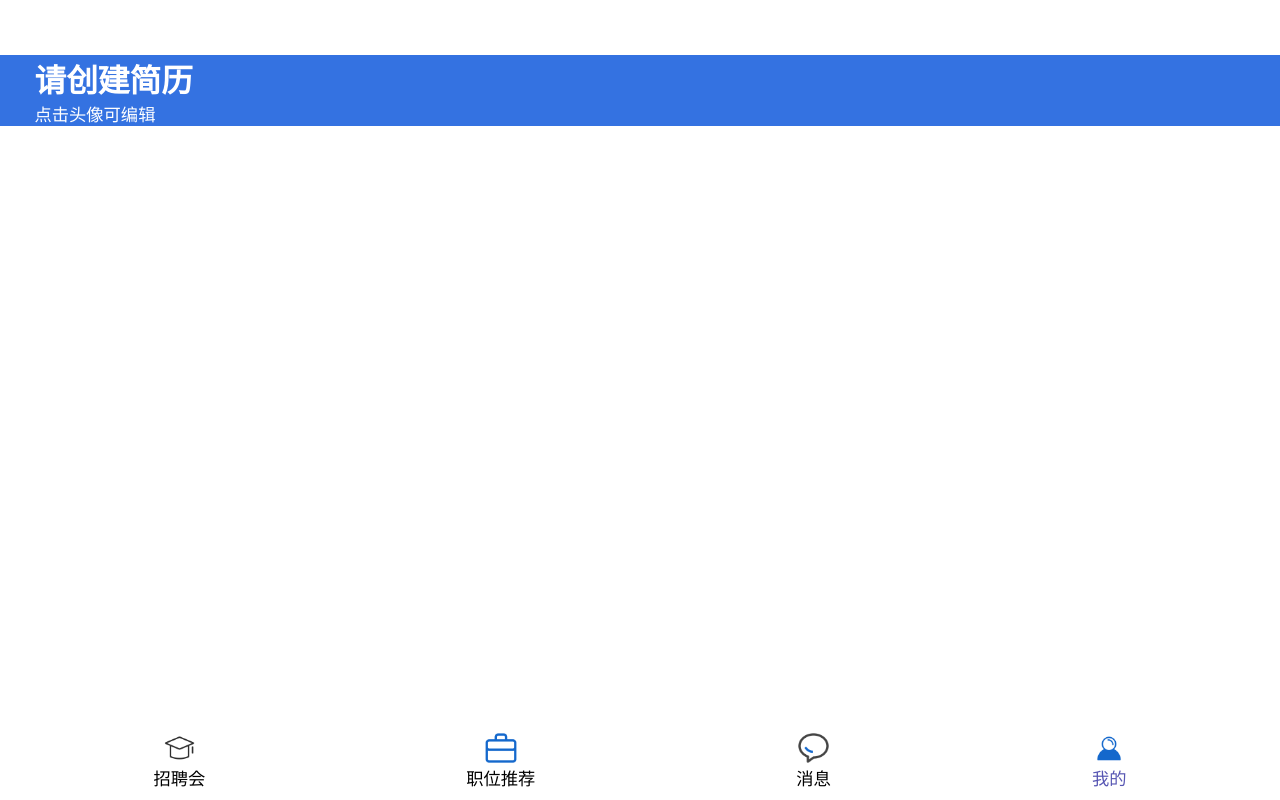
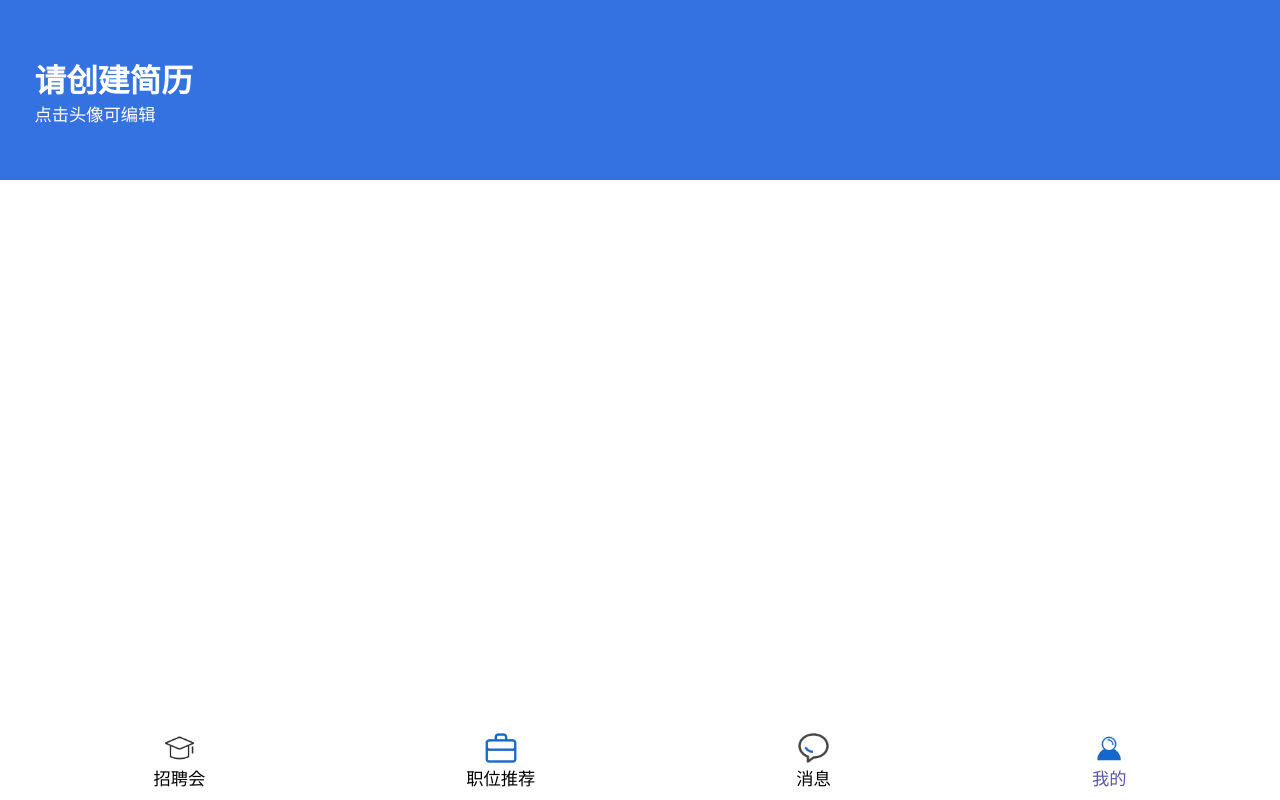
Before and after one commit to bo-ddd/bys-h5, a Vue app: page /mine in a window 1280 px wide. Built offline with nearby package versions, Linux system fonts and the light colour scheme.

Commit message:
updata wrap

```diff
--- a/src/assets/css/main.css
+++ b/src/assets/css/main.css
@@ -15,7 +15,6 @@ a {
 }
 
 .wrap {
-  width: 100%;
   padding: 0 2.4rem;
 }
 
--- a/src/views/mine/MineView.vue
+++ b/src/views/mine/MineView.vue
@@ -1,8 +1,15 @@
 <template>
   <div class="">
-    <header class="wrap mt-38 header c-ffffff">
-      <p class="fs-22 fw-600">请创建简历</p>
-      <span class="fs-12">点击头像可编辑</span>
+    <header class="wrap header c-ffffff">
+      <div class="container">
+        <div class="title">
+          <p class="fs-22 fw-600">请创建简历</p>
+          <span class="fs-12">点击头像可编辑</span>
+        </div>
+        <div class="upload">
+
+        </div>
+      </div>
     </header>
   </div>
 </template>
@@ -12,26 +19,32 @@
 </script>
 
 <style lang="scss" scoped>
-.fs-12{
+.fs-12 {
   font-size: 1.2rem;
 }
-.fs-22{
+
+.fs-22 {
   font-size: 2.2rem;
 }
-.fw-600{
+
+.fw-600 {
   font-weight: 600;
 }
 
-.c-ffffff{
+.c-ffffff {
   color: #ffffff;
 }
 
-.mt-38{
+.mt-38 {
   margin-top: 3.8rem;
 }
 
-.header{
+.header {
   background-color: #3472e1;
+
+  .container{
+    padding: 3.8rem 0;
+
+  }
 }
-
 </style>
```
